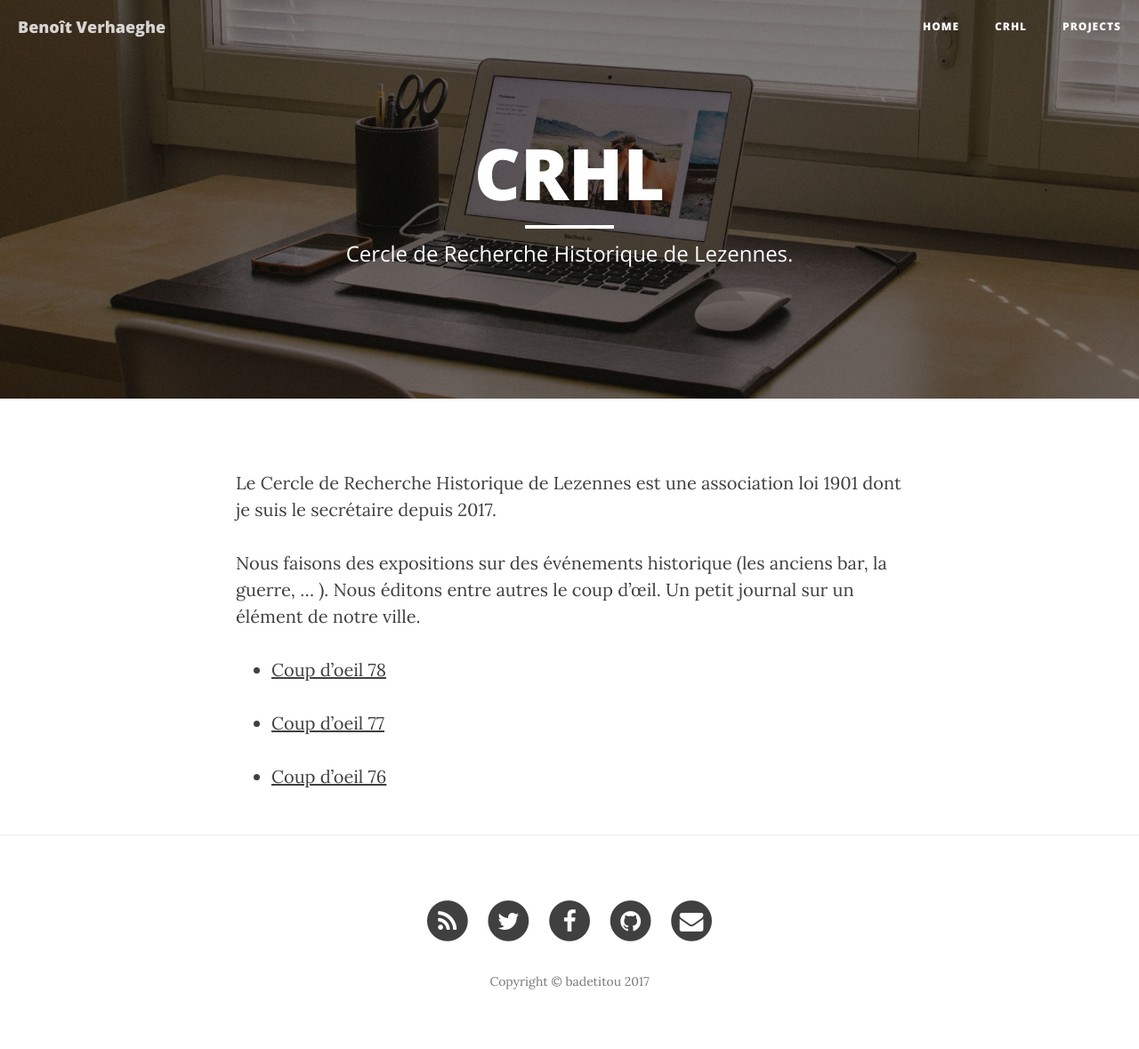
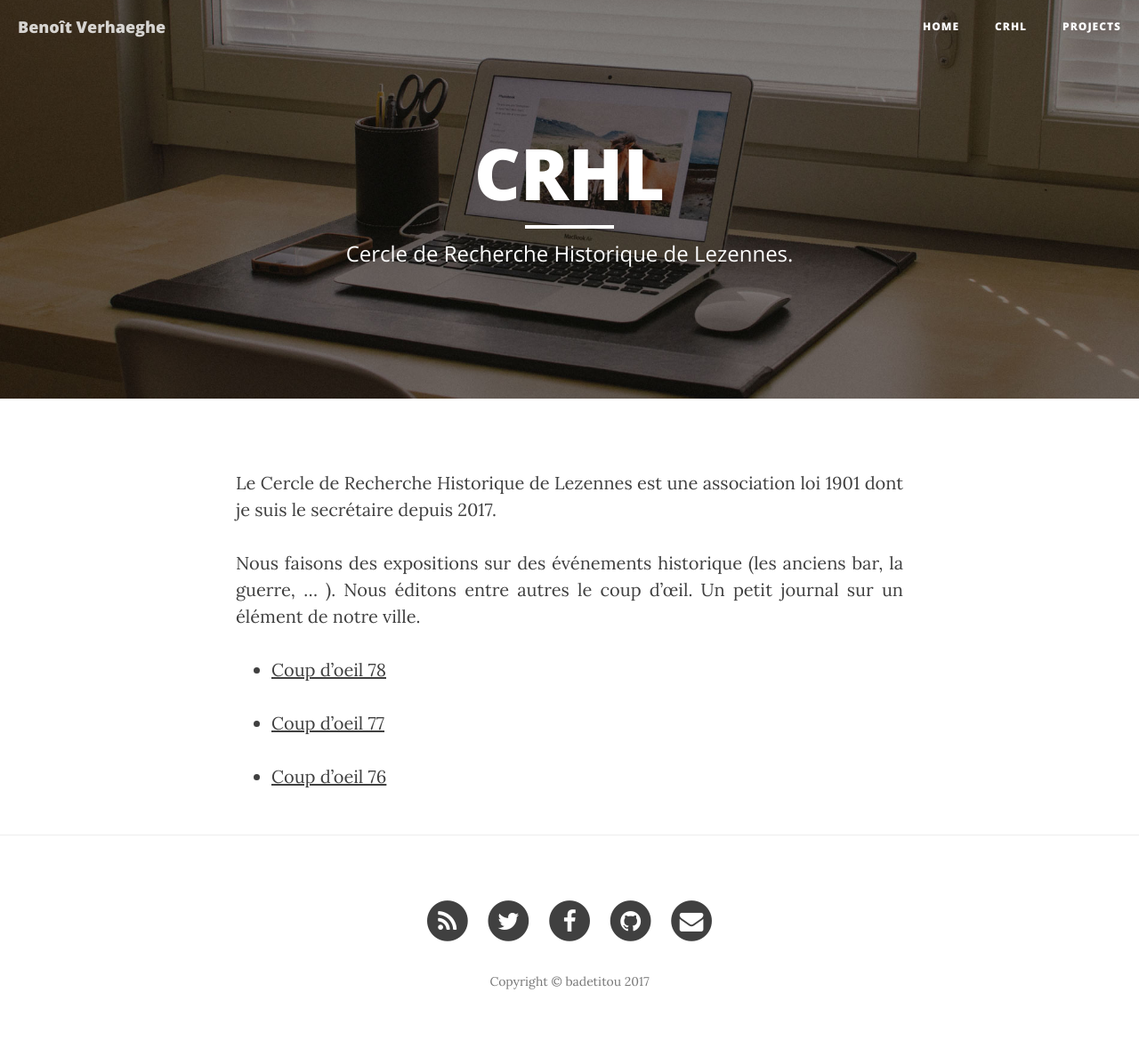
Before and after one commit to badetitou/badetitou.github.io, a Jekyll site: the page built from crhl.md, in a window 1280 px wide. Shown: the whole page at 89% size. Built offline with Jekyll 4.4.1, drawn with Linux system fonts in a browser that asks for light colours; nearby versions of some CDN libraries.

Commit message:
justify text

```diff
--- a/css/clean-blog.css
+++ b/css/clean-blog.css
@@ -12,6 +12,7 @@ body {
 p {
   line-height: 1.5;
   margin: 30px 0;
+  text-align: justify;
 }
 p a {
   text-decoration: underline;
--- a/css/my.css
+++ b/css/my.css
@@ -6,3 +6,11 @@
         margin-top: $spacing-unit / 3;
     }
 }
+
+p {
+  text-align: justify;
+}
+
+li {
+  text-align: justify;
+}
```
Also changed, not shown: _posts/2016-04-01-CO78.md (+0 -1 lines).
